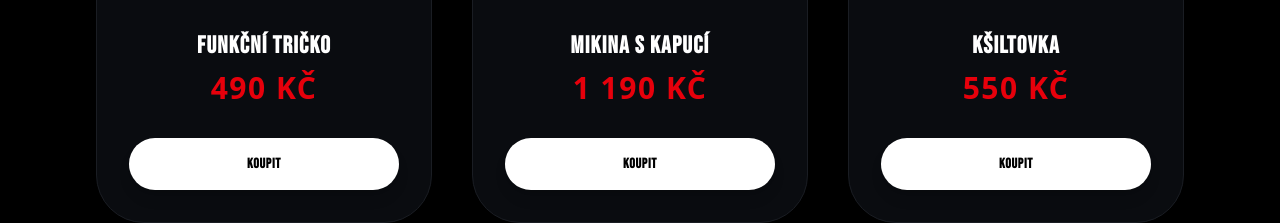
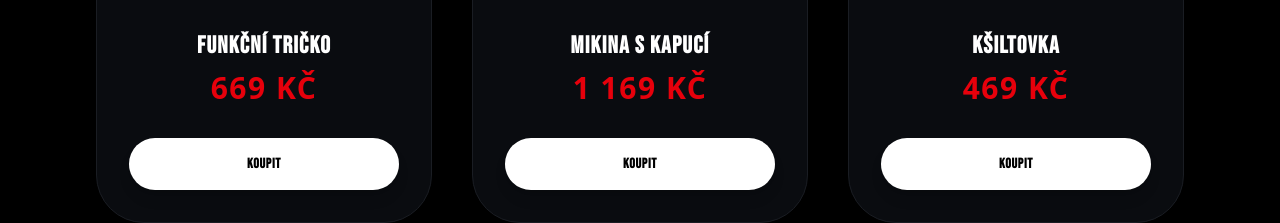
Before and after one commit to thumbnail-ai-cz/firesportelite02, a Next.js app: page /merch in a window 1280 px wide. Shown: the part 593-816 px from the top of the page. Built offline with nearby package versions, Linux system fonts and the light colour scheme.

Commit message:
Update product prices in MerchPage

```diff
--- a/app/merch/page.js
+++ b/app/merch/page.js
@@ -7,17 +7,17 @@ export default function MerchPage() {
  const products = [
     {
       name: 'FUNKČNÍ TRIČKO',
-      price: '490 KČ',
+      price: '669 KČ',
       image: '/tricko.jpg' // Cesta začíná lomítkem, což znamená složku public
     },
     {
       name: 'MIKINA S KAPUCÍ',
-      price: '1 190 KČ',
+      price: '1 169 KČ',
       image: '/mikina.jpg'
     },
     {
       name: 'KŠILTOVKA',
-      price: '550 KČ',
+      price: '469 KČ',
       image: '/ksiltovka.jpg'
     },
   ];
```
